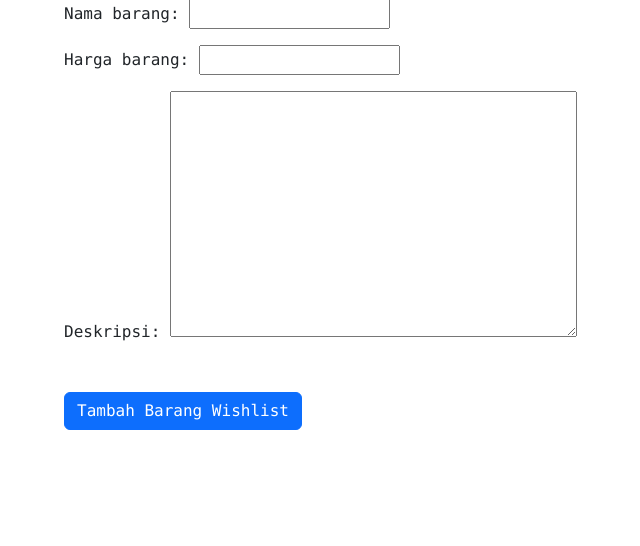
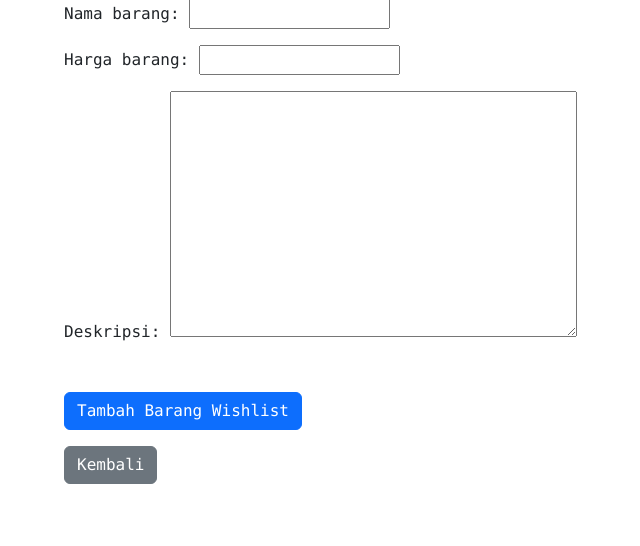
Before and after one commit to catherineeangel/django-pbp, a Django app: page /wishlist/ajax/submit/ in a window 1280 px wide. Shown: the part 49-595 px from the top of the page, without its empty margins (66-706 px from the left). Run offline with Django 4.2, Linux system fonts and the light colour scheme.

Commit message:
add buttons

```diff
--- a/wishlist/templates/wishlist_ajax.html
+++ b/wishlist/templates/wishlist_ajax.html
@@ -30,6 +30,7 @@
         {% csrf_token %}
         {{ form.as_table }}
     </form>
+    <button  class="btn btn-secondary" onclick="location.href=`{% url 'wishlist:add_wishlist_ajax' %}`">Tambah Barang Wishlist</button>
 
 </div>
 {% endblock content %}
--- a/wishlist/templates/wishlist_ajax_submit.html
+++ b/wishlist/templates/wishlist_ajax_submit.html
@@ -22,6 +22,7 @@
         </div>
         <button id="btn-add" class="btn btn-primary mx-5">Tambah Barang Wishlist</button>
     </form>
+    <button  class="btn btn-secondary mx-5 my-3" onclick="location.href=`{% url 'wishlist:show_wishlist_ajax' %}`">Kembali</button>
 
 </div>
 {% endblock content %}
```
